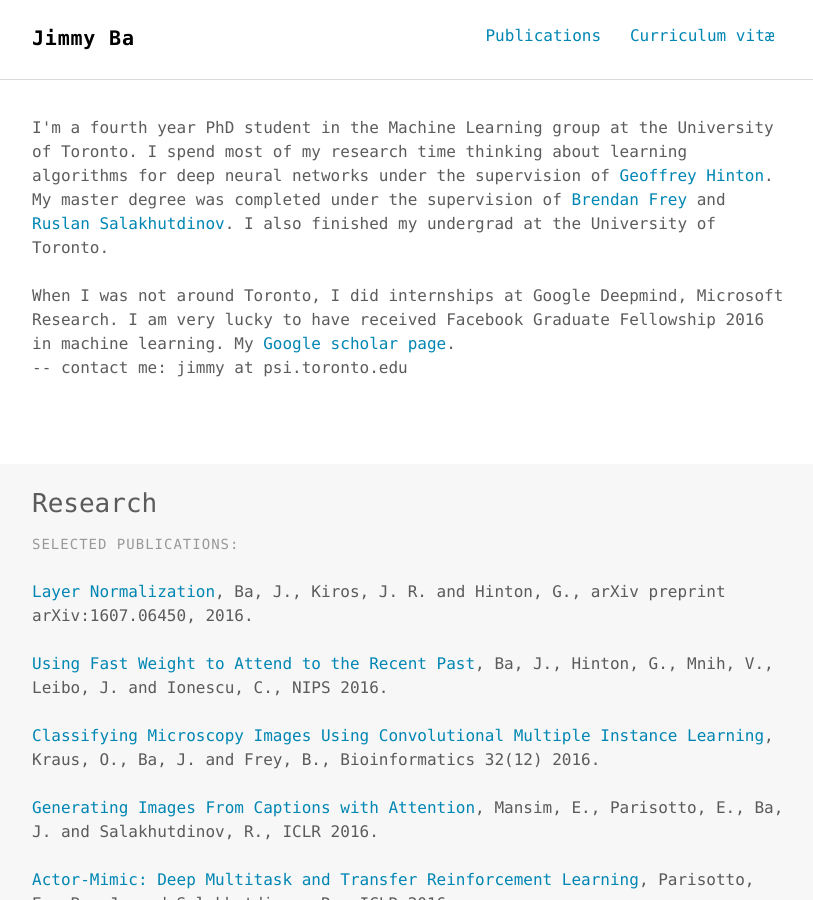
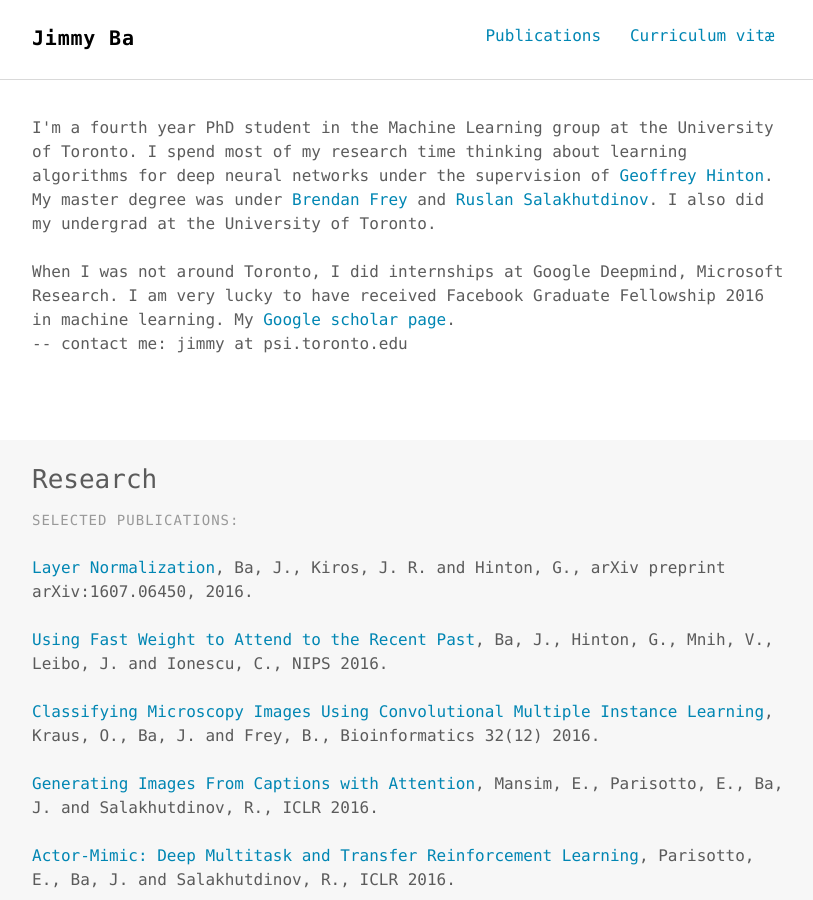
Before and after one commit to jimmylba/jimmylba.github.io, a Jekyll site: the page built from index.html, in a window 1280 px wide and 900 px high. Shown: the whole window, without its empty margins (232-1045 px from the left). Built offline with Jekyll 4.4.1, drawn with Linux system fonts in a browser that asks for light colours.

Commit message:
update intro

```diff
--- a/_includes/intro.html
+++ b/_includes/intro.html
@@ -1,6 +1,6 @@
 <section class="intro">
   <div class="container">
-    <p class="lead">I'm a fourth year PhD student in the Machine Learning group at the University of Toronto. I spend most of my research time thinking about learning algorithms for deep neural networks under the supervision of <a href="http://www.cs.toronto.edu/~hinton">Geoffrey Hinton</a>. My master degree was completed under the supervision of <a href="http://www.psi.toronto.edu/~frey/">Brendan Frey</a> and <a href="http://www.cs.cmu.edu/~rsalakhu/">Ruslan Salakhutdinov</a>. I also finished my undergrad at the University of Toronto.
+    <p class="lead">I'm a fourth year PhD student in the Machine Learning group at the University of Toronto. I spend most of my research time thinking about learning algorithms for deep neural networks under the supervision of <a href="http://www.cs.toronto.edu/~hinton">Geoffrey Hinton</a>. My master degree was under <a href="http://www.psi.toronto.edu/~frey/">Brendan Frey</a> and <a href="http://www.cs.cmu.edu/~rsalakhu/">Ruslan Salakhutdinov</a>. I also did my undergrad at the University of Toronto.
     <br>
     <br>
     When I was not around Toronto, I did internships at Google Deepmind, Microsoft Research. I am very lucky to have received Facebook Graduate Fellowship 2016 in machine learning. My <a href="https://scholar.google.com/citations?user=ymzxRhAAAAAJ&hl">Google scholar page</a>.
```
